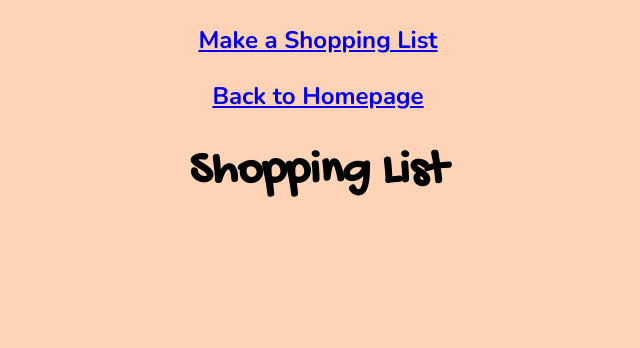
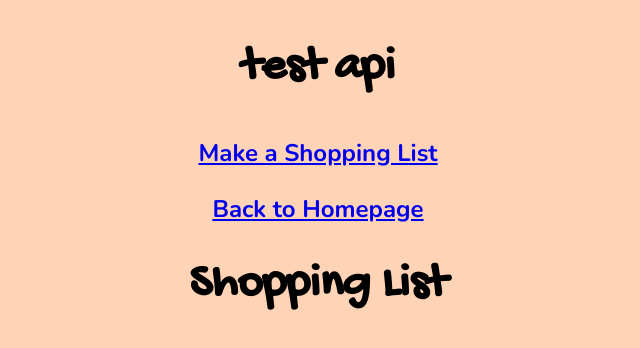
Before and after one commit to ak-run/recipe-shopping-app, a React (Create React App) app: page /ShoppingList in a window 1280 px wide. Shown: the top 348 px of the page, without its empty margins (322-962 px from the left). Built offline with nearby package versions, Linux system fonts and the light colour scheme.

Commit message:
Added Edamam API & Axios
Added Edamam API data and installed axios

```diff
--- a/package.json
+++ b/package.json
@@ -7,6 +7,7 @@
     "@testing-library/jest-dom": "^5.16.5",
     "@testing-library/react": "^13.4.0",
     "@testing-library/user-event": "^13.5.0",
+    "axios": "^1.3.5",
     "react": "^18.2.0",
     "react-dom": "^18.2.0",
     "react-router-dom": "^6.10.0",
--- a/src/App.js
+++ b/src/App.js
@@ -1,8 +1,18 @@
-import {BrowserRouter as Router, Route, Link, Routes} from 'react-router-dom';
-import './App.css';
-import ShoppingList from './ShoppingList';
+import { BrowserRouter as Router, Route, Link, Routes } from "react-router-dom";
+import "./App.css";
+import ShoppingList from "./ShoppingList";
+import Axios from "axios";
 
 function App() {
+  const APP_ID = "fa099eb5";
+  const APP_KEY = "2f165b5ae763968bfd4088e30dcdcff5";
+  const url = `https://api.edamam.com/search?q=pizza&app_id=${APP_ID}&app_key=${APP_KEY}`;
+
+  const getData = async () => {
+    const result = await Axios.get(url);
+    console.log(result);
+  };
+
   return (
     <>
       <div className="App">
@@ -10,6 +20,7 @@ function App() {
           <Router>
             <div>
               <nav>
+                <h1 onClick={getData}>test api</h1>
                 <h3>
                   <Link to="/ShoppingList">Make a Shopping List</Link>
                 </h3>
@@ -23,7 +34,6 @@ function App() {
               </Routes>
             </div>
           </Router>
-
         </header>
       </div>
     </>
```
Also changed, not shown: 1 other file (tests, documents, lock files or other folders). Lines whose indentation alone changed are shown as unchanged.
